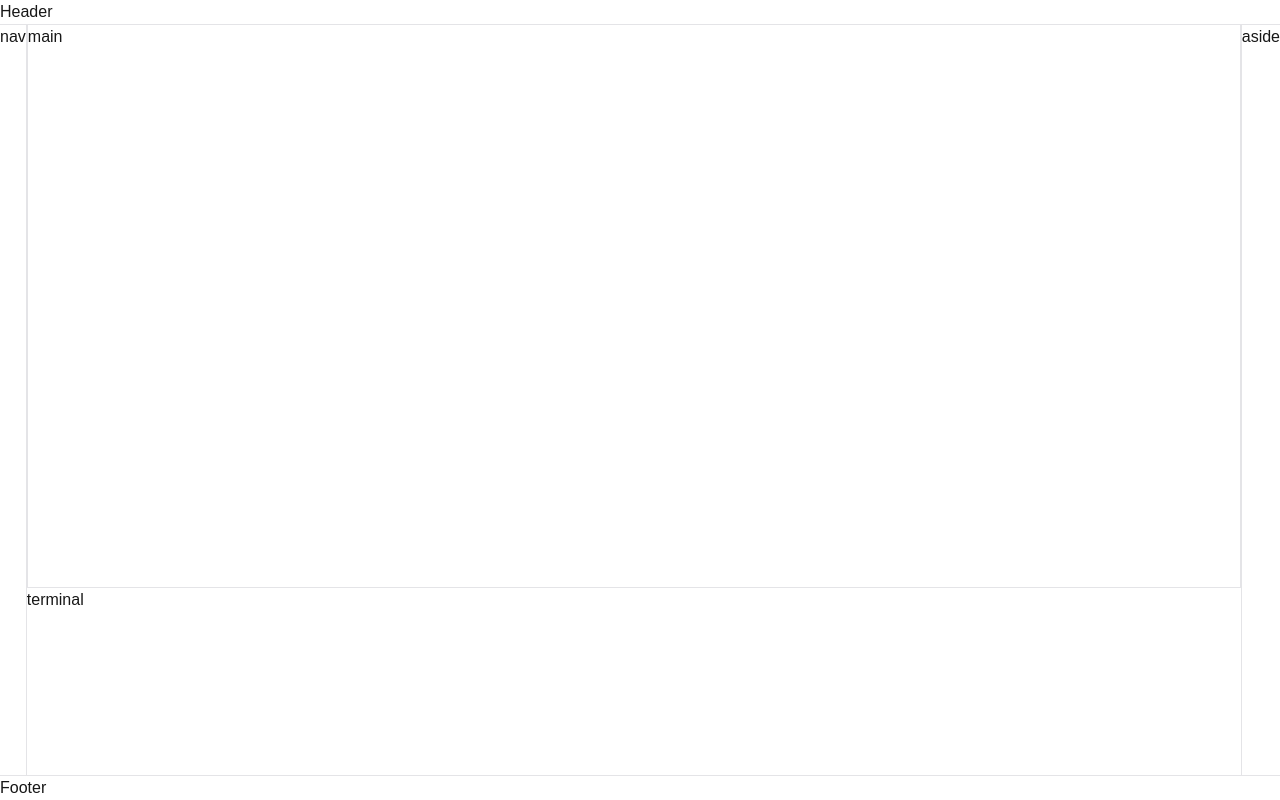
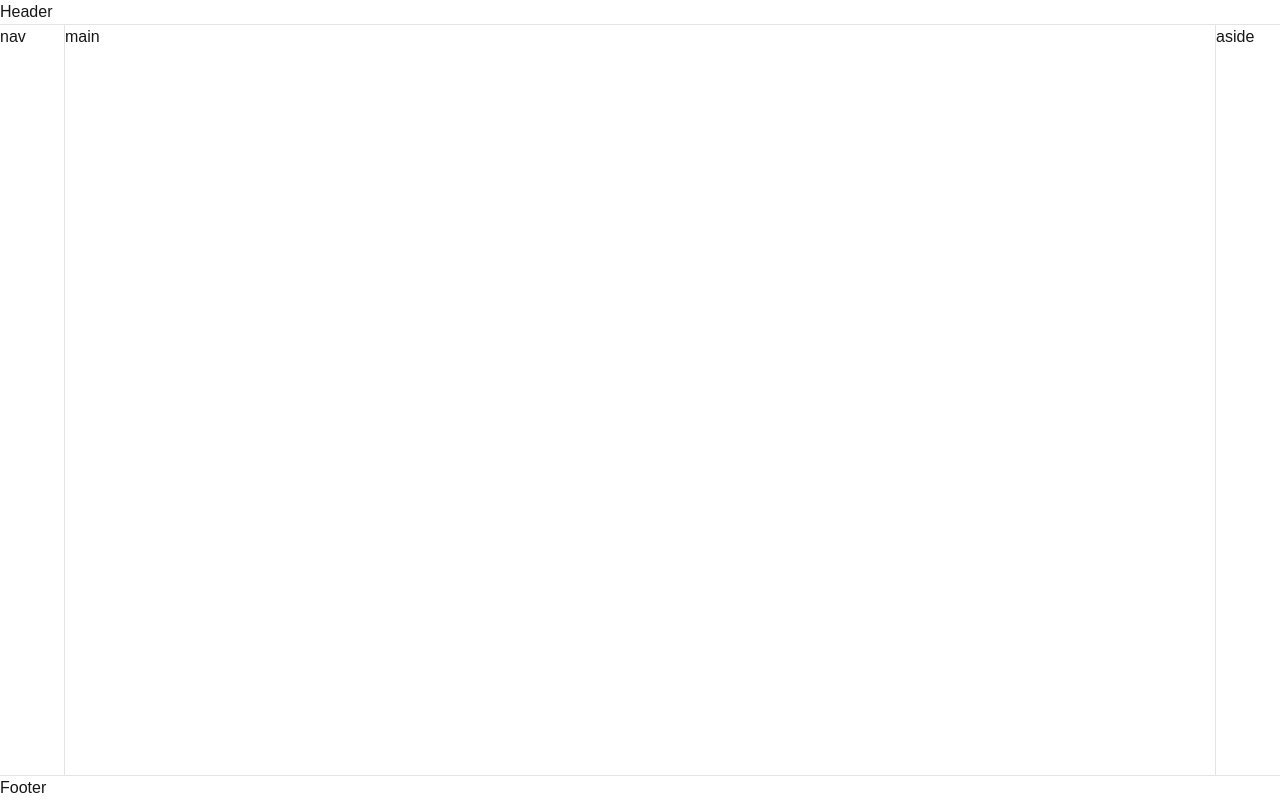
Before and after one commit to devskinshy/blog-template, a Next.js app: page / in a window 1280 px wide. Built offline with nearby package versions, Linux system fonts and the light colour scheme.

Commit message:
project setting

```diff
--- a/src/components/layouts/DefaultLayout.tsx
+++ b/src/components/layouts/DefaultLayout.tsx
@@ -16,48 +16,45 @@
 	children: React.ReactNode;
 }>) {
 	return (
-		<div className='grid h-screen w-screen grid-cols-[auto_1fr_auto] grid-rows-[auto_1fr_auto]'>
+		<div className='flex h-screen w-screen flex-col'>
 			<DefaultHeader />
-			<nav className='border-r-[1px]'>nav</nav>
-			<main>
-				<ResizablePanelGroup direction='vertical'>
-					<ResizablePanel defaultSize={75}>
 			<ResizablePanelGroup direction='horizontal'>
 				<ResizablePanel
 					collapsible
-								collapsedSize={0}
-								defaultSize={0}
+					collapsedSize={5}
+					defaultSize={5}
 					minSize={10}
 					maxSize={50}>
 					<nav>nav</nav>
 				</ResizablePanel>
 				<ResizableHandle />
-							<ResizablePanel>
+				<ResizablePanel defaultSize={90}>
+					{/* <ResizablePanelGroup direction='vertical'> */}
+					{/*	<ResizablePanel defaultSize={100}> */}
+					{/*		<main>main</main> */}
+					{/*	</ResizablePanel> */}
+					{/*	<ResizableHandle /> */}
+					{/*	<ResizablePanel */}
+					{/*		collapsible */}
+					{/*		collapsedSize={0} */}
+					{/*		defaultSize={0} */}
+					{/*		minSize={10} */}
+					{/*		maxSize={50}> */}
+					{/*		<article>terminal</article> */}
+					{/*	</ResizablePanel> */}
+					{/* </ResizablePanelGroup> */}
 					<main>main</main>
 				</ResizablePanel>
 				<ResizableHandle />
 				<ResizablePanel
 					collapsible
-								collapsedSize={0}
-								defaultSize={0}
+					collapsedSize={5}
+					defaultSize={5}
 					minSize={10}
 					maxSize={50}>
 					<aside>aside</aside>
 				</ResizablePanel>
 			</ResizablePanelGroup>
-					</ResizablePanel>
-					<ResizableHandle />
-					<ResizablePanel
-						collapsible
-						collapsedSize={0}
-						defaultSize={25}
-						minSize={10}
-						maxSize={50}>
-						<article>terminal</article>
-					</ResizablePanel>
-				</ResizablePanelGroup>
-			</main>
-			<aside className='border-l-[1px]'>aside</aside>
 			<DefaultFooter />
 		</div>
 	);
```
Lines whose indentation alone changed are shown as unchanged.
